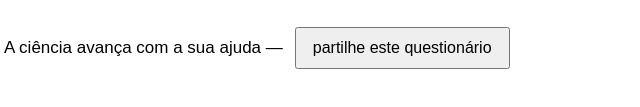
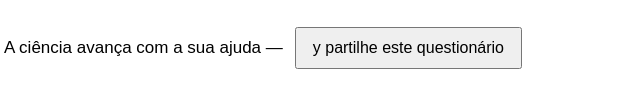
Before and after one commit to RuiBrunoSantos/end-page-inquerito, a plain HTML site: page index.html in a window 1280 px wide. Shown: the part 601-708 px from the top of the page, 286-926 px from the left. Drawn offline with Linux system fonts and the light colour scheme.

Commit message:
index.html

```diff
--- a/index.html
+++ b/index.html
@@ -22,7 +22,7 @@
 
     <div style="margin-top: 30px; display: flex; align-items: center; gap: 12px; flex-wrap: wrap;">
       <p style="margin: 0;">A ciência avança com a sua ajuda —</p>
-      <button onclick="shareInquerito()" style="padding: 10px 16px; font-size: 16px; cursor: pointer;">partilhe este questionário</button>
+      <button onclick="shareInquerito()" style="padding: 10px 16px; font-size: 16px; cursor: pointer;">y partilhe este questionário</button>
     </div>
   <script>
     function shareInquerito() {
```
